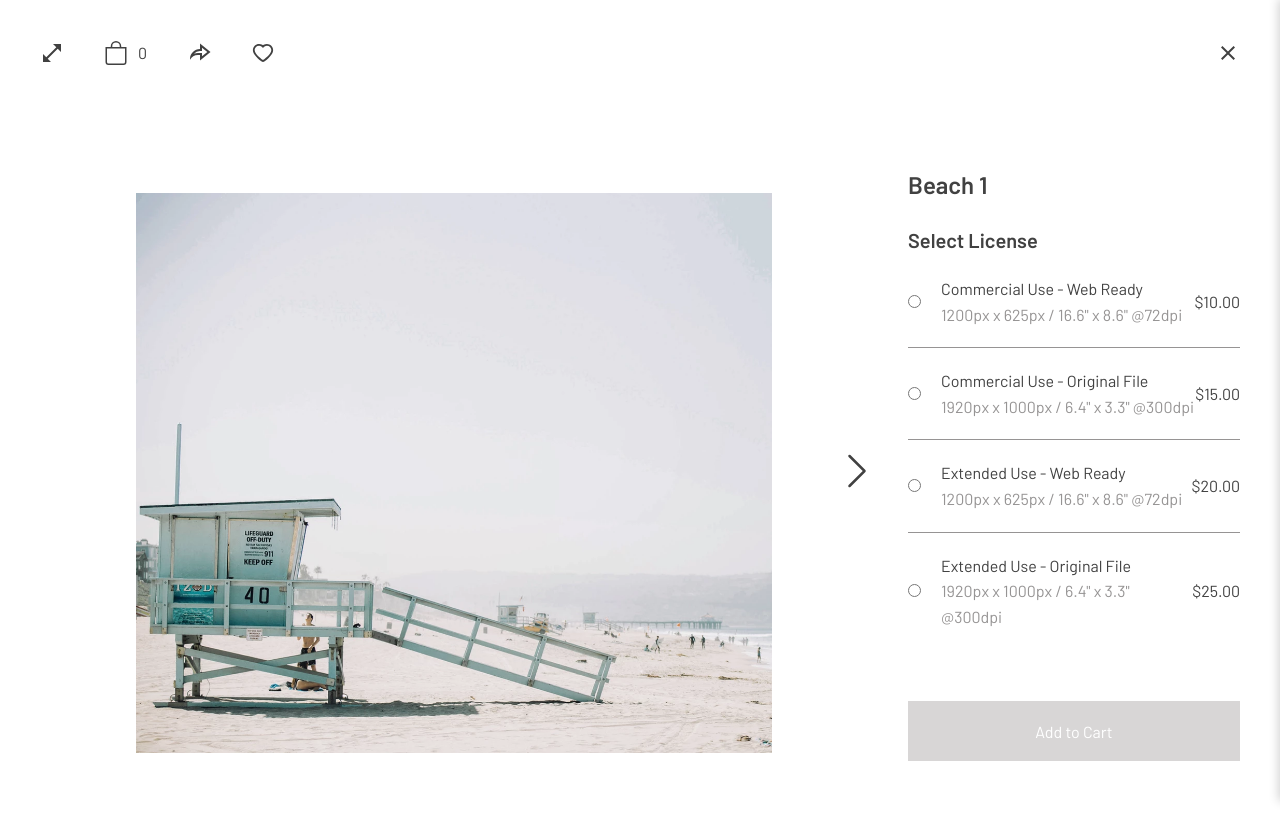
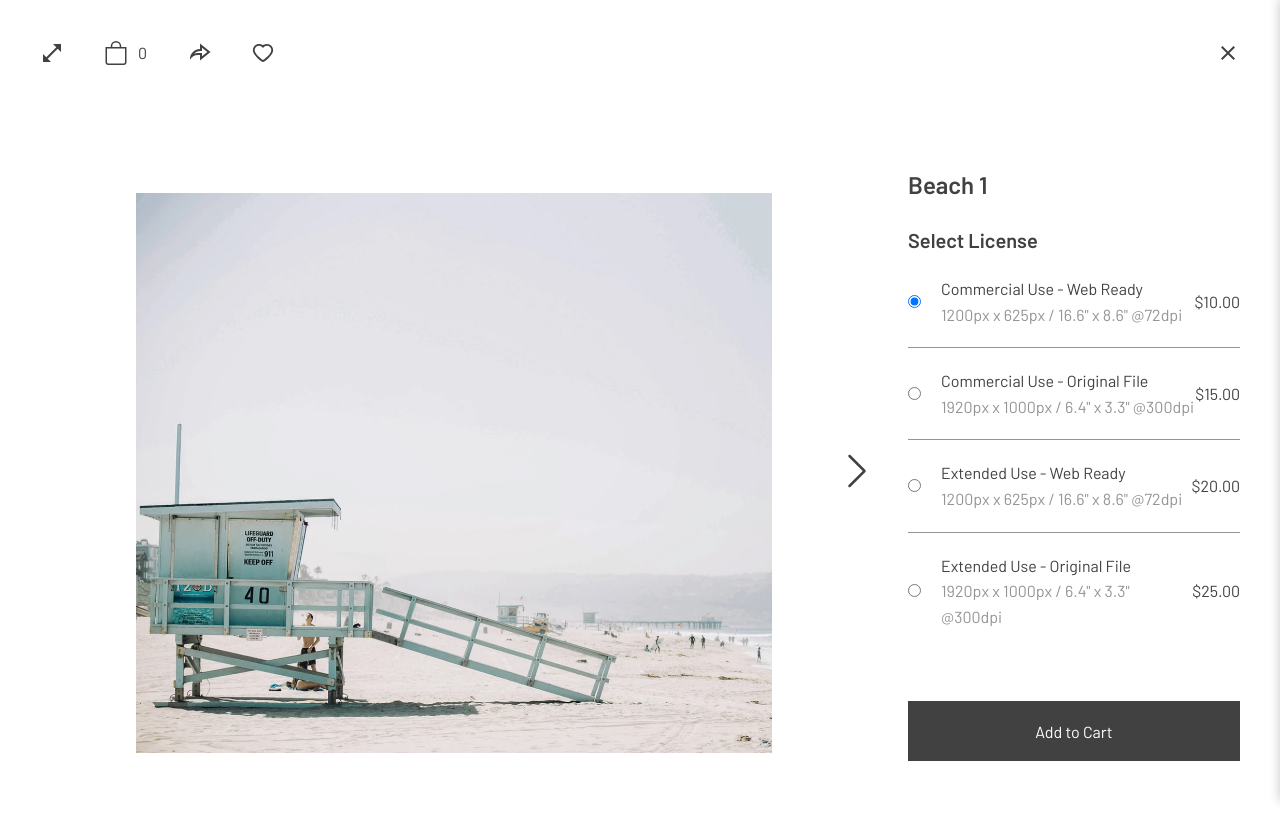
Before and after one commit to Knopkaivy/photographer-portfolio-demo, a React (Create React App) app: page /portfolio/beach/beach-1 in a window 1280 px wide. Shown: the top 838 px of the page. Built offline with nearby package versions, Linux system fonts and the light colour scheme.

Commit message:
Update currentOption under PurchaseForm to be a default value instead of null

```diff
--- a/src/PurchaseForm.jsx
+++ b/src/PurchaseForm.jsx
@@ -4,7 +4,7 @@ import { licenseOptions } from './licenseOption';
 import './styles/PurchaseForm.css';
 
 const PurchaseForm = ({ photoId, openCart, purchaseItems, addItemToCart }) => {
-  const [currentOption, setCurrentOption] = useState(null);
+  const [currentOption, setCurrentOption] = useState(licenseOptions[0]);
 
   let handleSubmitPurchase = (event) => {
     event.preventDefault();
@@ -15,7 +15,6 @@ const PurchaseForm = ({ photoId, openCart, purchaseItems, addItemToCart }) => {
         .slice(1)
         .replace('-', '')}md`;
       addItemToCart(item);
-      setCurrentOption(null);
       openCart();
     }
   };
@@ -32,9 +31,7 @@ const PurchaseForm = ({ photoId, openCart, purchaseItems, addItemToCart }) => {
   };
 
   useEffect(() => {
-    if (currentOption !== null) {
-      setCurrentOption(null);
-    }
+    setCurrentOption(licenseOptions[0]);
   }, [photoId]);
 
   const purchaseList = licenseOptions.map((option) => {
@@ -69,7 +66,7 @@ const PurchaseForm = ({ photoId, openCart, purchaseItems, addItemToCart }) => {
       <h3 className="PurchaseForm__header">Select License</h3>
       <div className="PurchaseForm__radioGroup">{purchaseList}</div>
       <div className="PurchaseForm__buttonContainer">
-        <button type="submit" className="btn" disabled={currentOption === null}>
+        <button type="submit" className="btn">
           Add to Cart
         </button>
       </div>
```
